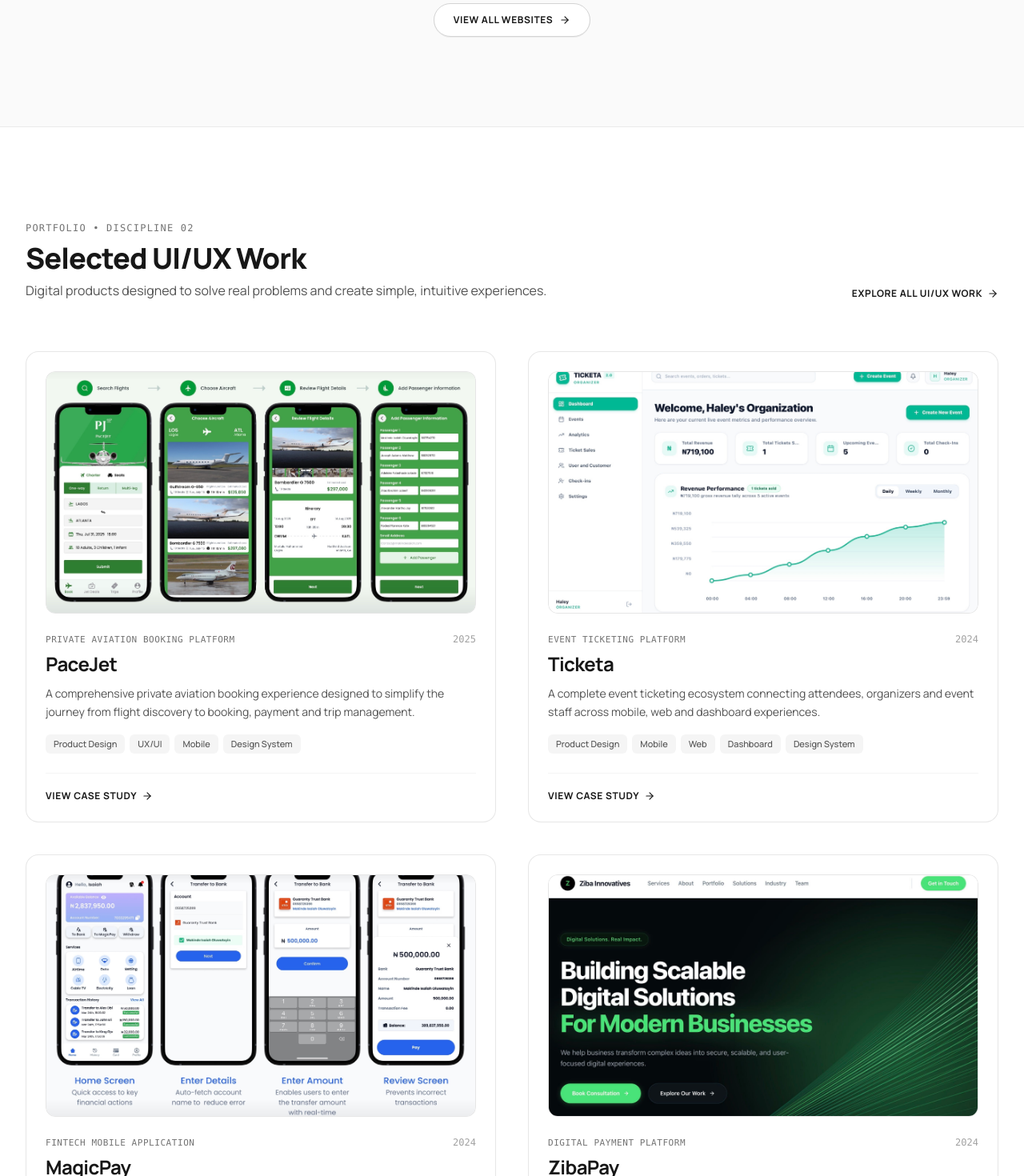
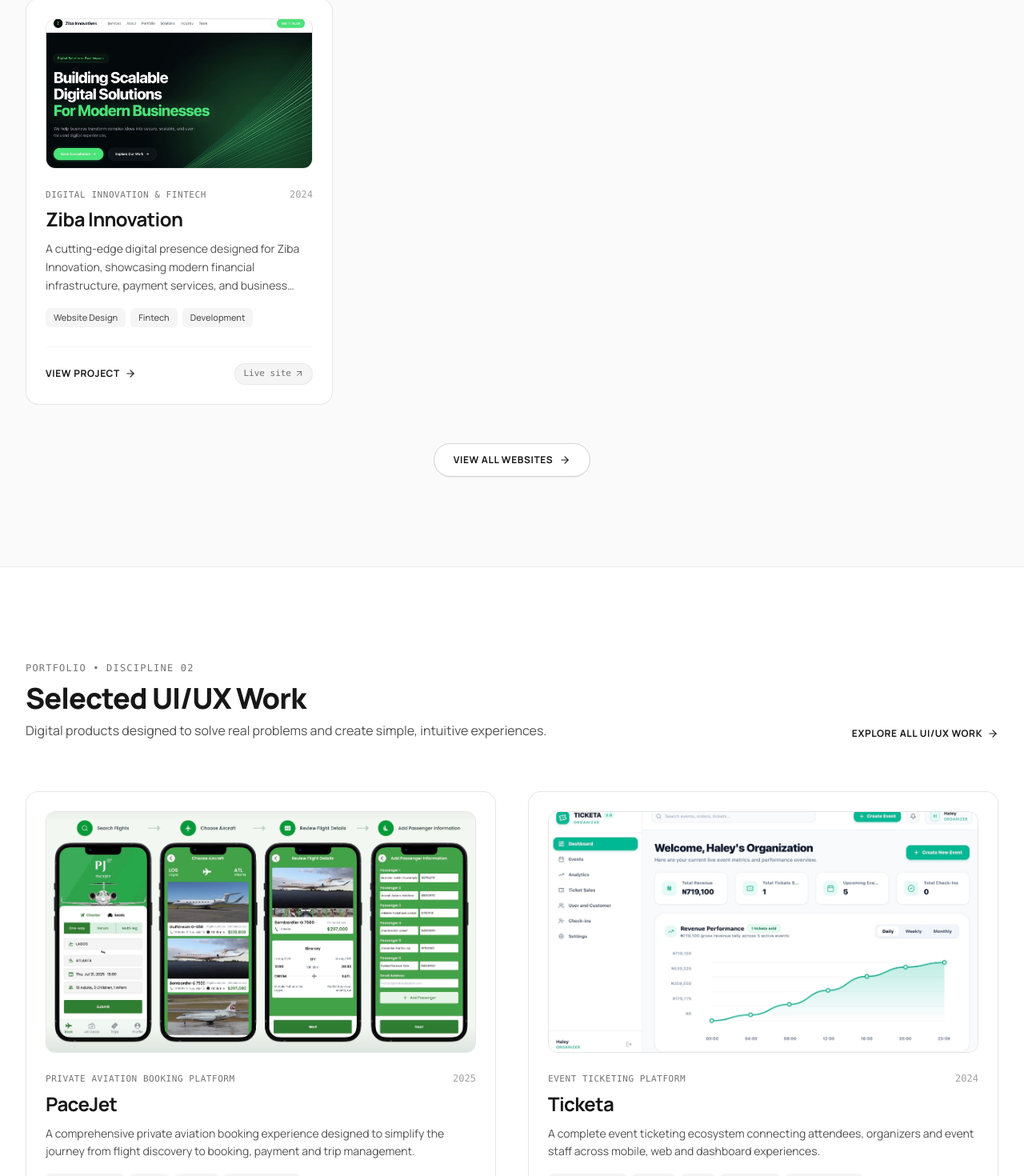
Before and after one commit to Makindeisaiah/Portfolio, a React (Vite) app: page / in a window 1280 px wide. Shown: the part 2967-4437 px from the top of the page at 80% size. Built offline with nearby package versions, Linux system fonts and the light colour scheme.

Commit message:
feat: update project links and refactor link UI
- Standardize live link logic in ProjectCard and UIUXDetailPage
- Update project live URLs to Vercel deployment versions
- Sync project count labels with data arrays
- Rename Zibapay mockup to Ziba Innovation

```diff
--- a/src/components/ProjectCard.tsx
+++ b/src/components/ProjectCard.tsx
@@ -77,14 +77,14 @@ export const ProjectCard: React.FC<ProjectCardProps> = ({ project, type }) => {
           <ArrowRight className="w-3.5 h-3.5 transition-transform duration-200 group-hover:translate-x-1" />
         </Link>
 
-        {/* External live link for websites if available */}
-        {isWebsite && website?.liveUrl && (
+        {/* External live link if available */}
+        {(isWebsite ? website?.liveUrl : uiux?.liveUrl) && (
           <a
-            href={website.liveUrl}
+            href={isWebsite ? website?.liveUrl : uiux?.liveUrl}
             target="_blank"
             rel="noreferrer"
-            className="text-[11px] font-mono text-neutral-400 hover:text-neutral-800 transition-colors inline-flex items-center gap-1"
-            title="Visit live site"
+            className="text-[11px] font-mono text-neutral-500 hover:text-neutral-900 transition-colors inline-flex items-center gap-1 font-medium bg-neutral-100 hover:bg-neutral-200/80 px-2.5 py-1 rounded-full border border-neutral-200/80"
+            title="Visit live website"
           >
             <span>Live site</span>
             <ArrowUpRight className="w-3 h-3" />
--- a/src/components/ProjectMockupPreview.tsx
+++ b/src/components/ProjectMockupPreview.tsx
@@ -265,6 +265,7 @@ export const ProjectMockupPreview: React.FC<ProjectMockupPreviewProps> = ({
         );
 
       case 'zibapay':
+      case 'ziba-innovation':
         return (
           <div className="w-full h-full bg-[#0C1527] text-white p-5 flex flex-col justify-between select-none relative overflow-hidden">
             <div className="absolute -top-12 -right-12 w-48 h-48 bg-blue-600/20 rounded-full blur-3xl pointer-events-none" />
@@ -274,10 +275,10 @@ export const ProjectMockupPreview: React.FC<ProjectMockupPreviewProps> = ({
                 <div className="w-6 h-6 rounded-md bg-blue-600/30 border border-blue-500/40 flex items-center justify-center">
                   <CreditCard className="w-3.5 h-3.5 text-blue-400" />
                 </div>
-                <span className="text-xs font-semibold tracking-wider uppercase text-blue-200">ZIBAPAY PLATFORM</span>
+                <span className="text-xs font-semibold tracking-wider uppercase text-blue-200">ZIBA INNOVATION</span>
               </div>
               <span className="text-[10px] font-mono bg-blue-950 text-blue-300 px-2 py-0.5 rounded border border-blue-800/40">
-                API RAILS READY
+                LIVE PLATFORM
               </span>
             </div>
 
@@ -307,7 +308,7 @@ export const ProjectMockupPreview: React.FC<ProjectMockupPreviewProps> = ({
 
             <div className="pt-2 z-10 flex items-center justify-between text-[10px] text-neutral-400 border-t border-blue-950">
               <span>Merchant Back-Office & Consumer Checkout</span>
-              <ArrowUpRight className="w-3.5 h-3.5 text-blue-400" />
+              <span className="text-blue-300 font-mono">zibainnovative.vercel.app</span>
             </div>
           </div>
         );
@@ -354,7 +355,7 @@ export const ProjectMockupPreview: React.FC<ProjectMockupPreviewProps> = ({
 
             <div className="pt-2 z-10 flex items-center justify-between text-[10px] text-stone-500 border-t border-stone-800/80">
               <span>Editorial Web Experience • Sub-second load</span>
-              <span className="text-[#C2B29F] font-mono">omonyatelier.com</span>
+              <span className="text-[#C2B29F] font-mono">omonyatelierstudios.vercel.app</span>
             </div>
           </div>
         );
@@ -399,7 +400,7 @@ export const ProjectMockupPreview: React.FC<ProjectMockupPreviewProps> = ({
 
             <div className="pt-2 z-10 flex items-center justify-between text-[10px] text-neutral-400 border-t border-teal-950">
               <span>Conversion-focused corporate website</span>
-              <span className="text-teal-300 font-mono">validreams.com</span>
+              <span className="text-teal-300 font-mono">validreams-enterprise-limited.vercel.app</span>
             </div>
           </div>
         );
--- a/src/data/portfolioData.ts
+++ b/src/data/portfolioData.ts
@@ -45,7 +45,7 @@ export const WEBSITE_PROJECTS: WebsiteProject[] = [
     role: 'Lead Designer & Frontend Developer',
     tools: ['Figma', 'React', 'Tailwind CSS', 'Motion'],
     client: 'OMONY Atelier Studios (Lagos)',
-    liveUrl: 'https://omonyatelier.com',
+    liveUrl: 'https://omonyatelierstudios.vercel.app/',
     thumbnailUrl: '/images/projects/omony-atelier-studios/hero.jpg',
     heroImage: '/images/projects/omony-atelier-studios/hero.jpg',
     accentColor: '#8C7862', // Warm architectural sand
@@ -113,7 +113,7 @@ export const WEBSITE_PROJECTS: WebsiteProject[] = [
     role: 'UI/UX Designer & Web Developer',
     tools: ['Figma', 'HTML5', 'Tailwind CSS', 'JavaScript'],
     client: 'Validreams Property Management',
-    liveUrl: 'https://validreams.com',
+    liveUrl: 'https://validreams-enterprise-limited.vercel.app/',
     thumbnailUrl: '/images/projects/validreams-property-management/hero.jpg',
     heroImage: '/images/projects/validreams-property-management/hero.jpg',
     accentColor: '#1E4E5F', // Deep property teal
@@ -236,6 +236,74 @@ export const WEBSITE_PROJECTS: WebsiteProject[] = [
     finalWebsiteOverview:
       'KoikiMedia transformed its global digital readership, handling millions of monthly page views with zero downtime and a significant rise in reader retention.',
     technologies: ['WordPress Engine', 'Custom PHP', 'Tailwind CSS', 'REST API', 'Cloudflare'],
+  },
+  {
+    id: 'ziba-innovation',
+    title: 'Ziba Innovation',
+    category: 'Digital Innovation & Fintech',
+    tagline: 'Modern digital web presence for enterprise payments & innovation',
+    description:
+      'A cutting-edge digital presence designed for Ziba Innovation, showcasing modern financial infrastructure, payment services, and business solutions.',
+    tags: ['Website Design', 'Fintech', 'Development'],
+    year: '2024',
+    role: 'Product Designer & Frontend Developer',
+    tools: ['Figma', 'React', 'Tailwind CSS', 'TypeScript'],
+    client: 'Ziba Innovation',
+    liveUrl: 'https://zibainnovative.vercel.app/',
+    thumbnailUrl: '/images/projects/ziba-innovation/hero.jpg',
+    heroImage: '/images/projects/ziba-innovation/hero.jpg',
+    accentColor: '#2563EB', // Electric royal blue
+    challenge:
+      'Ziba Innovation required a credible, high-converting corporate web presence to introduce its next-generation payment infrastructure, API capabilities, and merchant solutions to enterprise partners and fast-growing businesses.',
+    goals: [
+      'Communicate bank-grade security, instantaneous settlement speeds, and simple API integration',
+      'Build an interactive solutions overview for B2B merchants, fintech developers, and enterprises',
+      'Optimize page load performance and conversion rates across mobile and desktop devices',
+    ],
+    designDirection: {
+      typography: 'Sharp modern sans-serif typography with high-contrast data callouts and clean technical hierarchy.',
+      colorPalette: [
+        { name: 'Dark Vault', hex: '#0C1527', role: 'Primary Dark Canvas' },
+        { name: 'Electric Royal', hex: '#2563EB', role: 'Brand & Active Highlights' },
+        { name: 'Pure White', hex: '#FFFFFF', role: 'Headlines & Card Surfaces' },
+      ],
+      editorialApproach: 'High-tech architectural cards, real-time volume metrics, and interactive checkout SDK previews.',
+    },
+    keyScreens: [
+      {
+        title: 'Platform Infrastructure Hero',
+        description: 'Commanding hero section introducing global payment rails and enterprise conversion benchmarks.',
+        type: 'desktop',
+      },
+      {
+        title: 'Developer API Rails & SDK Tour',
+        description: 'Interactive code snippet tour demonstrating one-line integration for payment checkouts.',
+        type: 'desktop',
+      },
+      {
+        title: 'Merchant Analytics & Back-Office Overview',
+        description: 'Real-time settlement reporting interface showing gross volume and instant automated payouts.',
+        type: 'tablet',
+      },
+      {
+        title: 'Mobile Biometric Checkout Demo',
+        description: 'One-tap biometric card and transfer authorization flow for consumer payments.',
+        type: 'mobile',
+      },
+    ],
+    responsiveFeatures: [
+      'Interactive volume calculator that dynamically scales fee tiers based on transaction turnover',
+      'Live ping latency indicator comparing gateway transaction speeds against industry averages',
+      'Fluid mobile navigation with instant documentation search and developer portal links',
+    ],
+    developmentHighlights: [
+      'Engineered with React, TypeScript, and modern CSS for lightning-fast sub-second loading',
+      'Fully responsive fluid layouts tested across all viewport breakpoints from mobile to ultra-wide',
+      'Production deployment and asset caching hosted on Vercel infrastructure',
+    ],
+    finalWebsiteOverview:
+      'The live digital web presence for Ziba Innovation elevated brand trust among corporate partners and established a cohesive gateway for merchant acquisition.',
+    technologies: ['React', 'TypeScript', 'Tailwind CSS', 'Vite', 'Vercel'],
   },
 ];
 
@@ -788,8 +856,8 @@ export const UIUX_PROJECTS: UIUXProject[] = [
   },
   {
     id: 'zibapay',
-    title: 'ZibaPay',
-    subtitle: 'Digital Payment Platform',
+    title: 'Ziba Innovation',
+    subtitle: 'Digital Innovation & Payment Platform',
     description:
       'A digital payment experience designed to support modern financial transactions and business services.',
     tags: ['Product Design', 'Fintech', 'Payments'],
@@ -797,7 +865,8 @@ export const UIUX_PROJECTS: UIUXProject[] = [
     role: 'Product Designer & UX Researcher',
     timeline: '9 Weeks',
     platforms: ['Merchant Web Portal', 'Mobile Checkout SDK', 'Customer Payment App'],
-    clientOrContext: 'B2B & B2C Digital Payments Infrastructure',
+    clientOrContext: 'Ziba Innovation / Digital Payments Infrastructure',
+    liveUrl: 'https://zibainnovative.vercel.app/',
     thumbnailUrl: '/images/projects/zibapay/hero.jpg',
     heroImage: '/images/projects/zibapay/hero.jpg',
     accentColor: '#2563EB', // Electric royal blue
--- a/src/pages/HomePage.tsx
+++ b/src/pages/HomePage.tsx
@@ -157,7 +157,7 @@ export const HomePage: React.FC = () => {
                   <span>Explore Websites</span>
                   <ArrowRight className="w-4 h-4 transition-transform duration-200 group-hover:translate-x-1" />
                 </Link>
-                <span className="text-xs text-neutral-400 font-mono">3 Selected Projects</span>
+                <span className="text-xs text-neutral-400 font-mono">{WEBSITE_PROJECTS.length} Selected Projects</span>
               </div>
             </div>
 
@@ -201,7 +201,7 @@ export const HomePage: React.FC = () => {
                   <span>Explore UI/UX</span>
                   <ArrowRight className="w-4 h-4 transition-transform duration-200 group-hover:translate-x-1" />
                 </Link>
-                <span className="text-xs text-neutral-400 font-mono">4 Case Studies</span>
+                <span className="text-xs text-neutral-400 font-mono">{UIUX_PROJECTS.length} Case Studies</span>
               </div>
             </div>
           </div>
--- a/src/pages/WebsitesPage.tsx
+++ b/src/pages/WebsitesPage.tsx
@@ -8,7 +8,7 @@ import { ContactSection } from '../components/ContactSection';
 export const WebsitesPage: React.FC = () => {
   const [selectedCategory, setSelectedCategory] = useState<string>('All');
 
-  const categories = ['All', 'Interior Architecture & Design', 'Property Management', 'News & Media'];
+  const categories = ['All', 'Interior Architecture & Design', 'Property Management', 'Digital Innovation & Fintech', 'News & Media'];
 
   const filteredProjects = selectedCategory === 'All'
     ? WEBSITE_PROJECTS
--- a/src/types.ts
+++ b/src/types.ts
@@ -46,6 +46,7 @@ export interface UIUXProject {
   platforms: string[];
   clientOrContext: string;
   accentColor: string;
+  liveUrl?: string;
   heroImage?: string;
   thumbnailUrl?: string;
   // 18 Case study sections data
```
Also changed, not shown: src/pages/UIUXDetailPage.tsx (+16 -2 lines), public/images/projects/ziba-innovation/README.txt (added), public/images/projects/ziba-innovation/hero.jpg (added), public/images/projects/ziba-innovation/hero.png (added).
